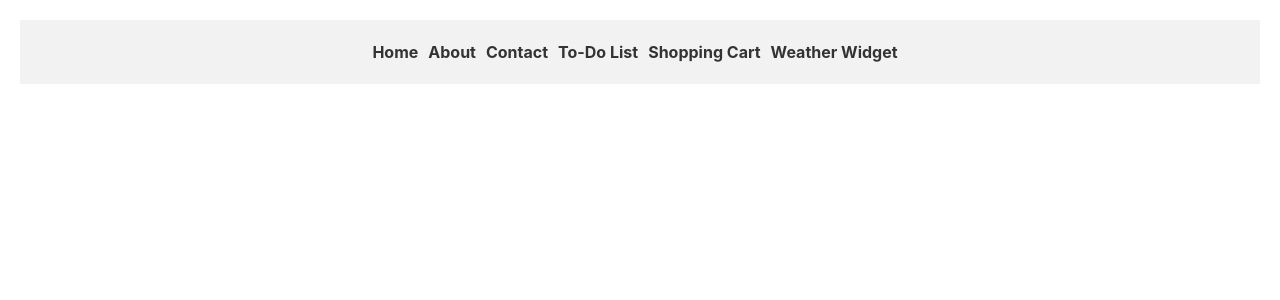
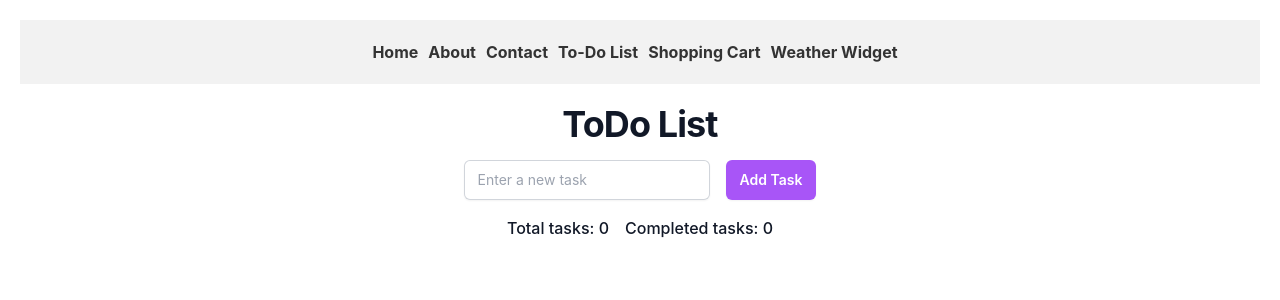
Before and after one commit to sanyamk0/ambula_assignment, a React (Create React App) app: page /todo-list in a window 1280 px wide. Shown: the top 300 px of the page. Built offline with nearby package versions, Linux system fonts and the light colour scheme.

Commit message:
Made ToDoListPage

```diff
--- a/src/components/ToDoListPage.jsx
+++ b/src/components/ToDoListPage.jsx
@@ -1,7 +1,90 @@
-import React from "react";
+import React, { useState } from "react";
 
 const ToDoListPage = () => {
-  return <div></div>;
+  const [tasks, setTasks] = useState([]);
+  const [newTask, setNewTask] = useState("");
+
+  const addTask = () => {
+    if (newTask.trim() !== "") {
+      setTasks([
+        ...tasks,
+        { id: Date.now(), title: newTask, completed: false },
+      ]);
+      setNewTask("");
+    }
+  };
+
+  const markTaskCompleted = (taskId) => {
+    const updatedTasks = tasks.map((task) =>
+      task.id === taskId ? { ...task, completed: !task.completed } : task
+    );
+    setTasks(updatedTasks);
+  };
+
+  const removeTask = (taskId) => {
+    const updatedTasks = tasks.filter((task) => task.id !== taskId);
+    setTasks(updatedTasks);
+  };
+
+  return (
+    <div>
+      <div class="mx-auto max-w-2xl text-center">
+        <h2 class="text-3xl font-bold tracking-tight text-gray-900 sm:text-4xl">
+          ToDo List
+        </h2>
+      </div>
+      <div className="mt-4">
+        <input
+          type="text"
+          value={newTask}
+          onChange={(e) => setNewTask(e.target.value)}
+          placeholder="Enter a new task"
+          className="mr-4 rounded-md border-0 px-3.5 py-2 text-gray-900 shadow-sm ring-1 ring-inset ring-gray-300 placeholder:text-gray-400 focus:ring-2 focus:outline-none sm:text-sm sm:leading-6"
+        />
+        <button
+          onClick={addTask}
+          className="rounded-md bg-purple-500 px-3.5 py-2.5 text-center text-sm font-semibold text-white shadow-sm hover:bg-purple-600 focus-visible:outline focus-visible:outline-2 focus-visible:outline-offset-2 focus-visible:outline-indigo-600"
+        >
+          Add Task
+        </button>
+        <div className="flex justify-center gap-4 mt-4">
+          <p className="font-medium text-gray-900 ">
+            Total tasks: {tasks.length}
+          </p>
+          <p className="font-medium text-gray-900 ">
+            Completed tasks: {tasks.filter((task) => task.completed).length}
+          </p>
+        </div>
+      </div>
+      <ul>
+        <div className="flex flex-wrap justify-stretch mt-4">
+          {tasks.map((task) => (
+            <article className="m-4 w-min max-w-3xl min-h-fit rounded-xl transition">
+              <li key={task.id} className="rounded-[10px] bg-white p-4 sm:p-6">
+                <div className="flex gap-10 flex-row items-center">
+                  <input
+                    type="checkbox"
+                    checked={task.completed}
+                    onChange={() => markTaskCompleted(task.id)}
+                    className="h-5 w-5"
+                  />
+                  <h3 className="mt-0.5 text-lg text-left font-medium text-gray-900">
+                    <span>{task.title}</span>
+                  </h3>
+                  <button
+                    onClick={() => removeTask(task.id)}
+                    className="rounded-md bg-purple-500 h-10 px-3.5 py-2.5 text-center text-sm font-semibold text-white shadow-sm hover:bg-purple-600 focus-visible:outline focus-visible:outline-2 focus-visible:outline-offset-2 focus-visible:outline-indigo-600"
+                  >
+                    Remove
+                  </button>
+                </div>
+              </li>
+            </article>
+          ))}
+        </div>
+      </ul>
+    </div>
+  );
 };
 
 export default ToDoListPage;
```
